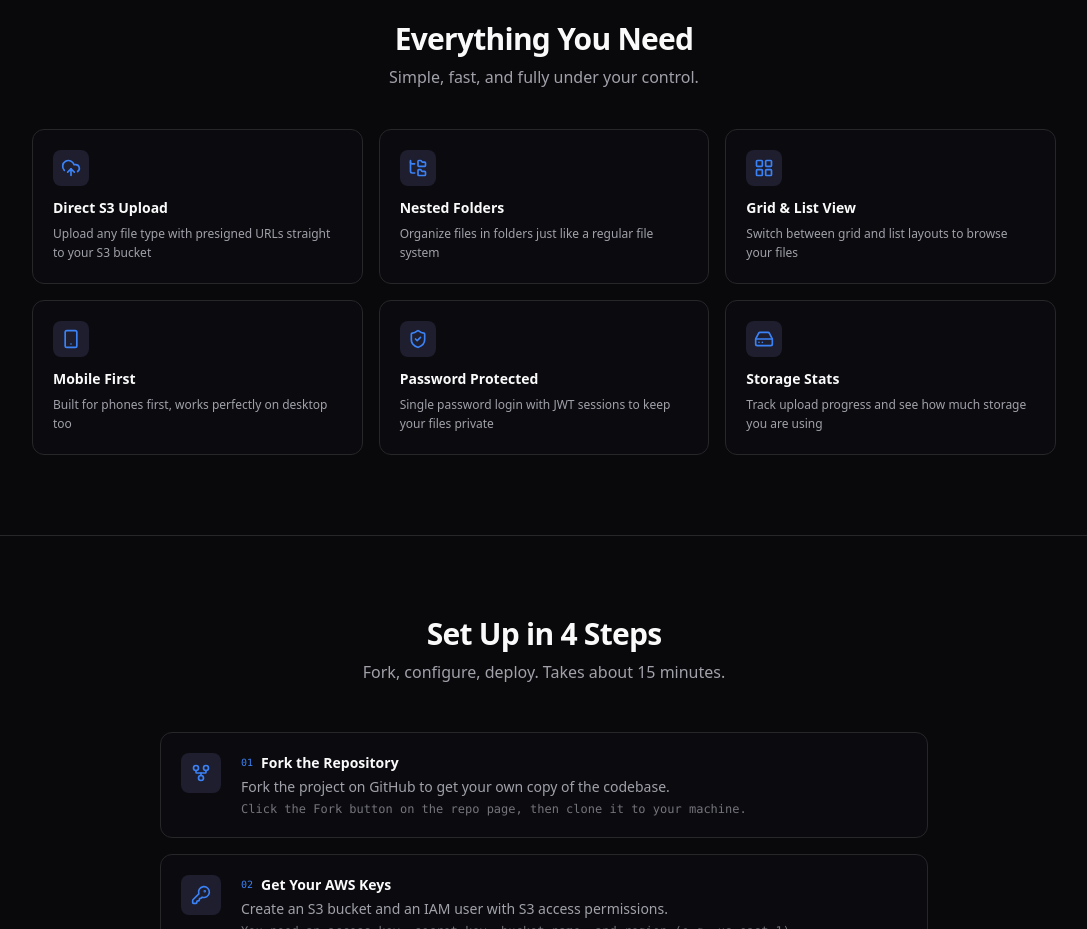
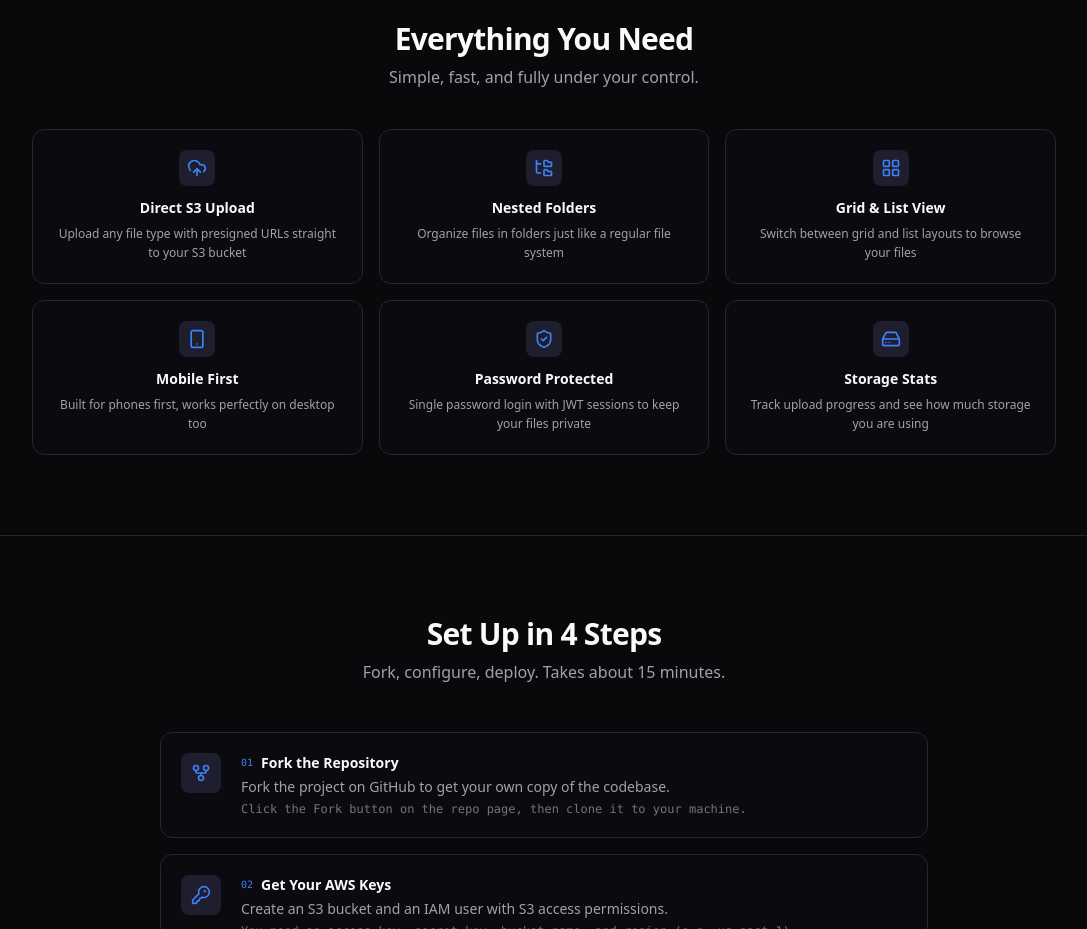
Before and after one commit to Tiz20lion/private-cloud-storage, a Next.js app: page /gate in a window 1280 px wide. Shown: the part 780-1709 px from the top of the page, without its empty margins (96-1183 px from the left). Built offline with nearby package versions, Linux system fonts and the light colour scheme.

Commit message:
Enhance features section layout with center alignment on gate page

```diff
--- a/src/app/gate/page.tsx
+++ b/src/app/gate/page.tsx
@@ -140,7 +140,7 @@ export default function GatePage() {
               <h2 className="text-2xl sm:text-3xl font-bold tracking-tight">Everything You Need</h2>
               <p className="text-muted-foreground mt-2">Simple, fast, and fully under your control.</p>
             </div>
-            <div className="grid grid-cols-2 lg:grid-cols-3 gap-3 sm:gap-4">
+            <div className="grid grid-cols-2 lg:grid-cols-3 gap-3 sm:gap-4 text-center">
               {features.map(({ icon: Icon, title, desc }) => (
                 <div
                   key={title}
```
